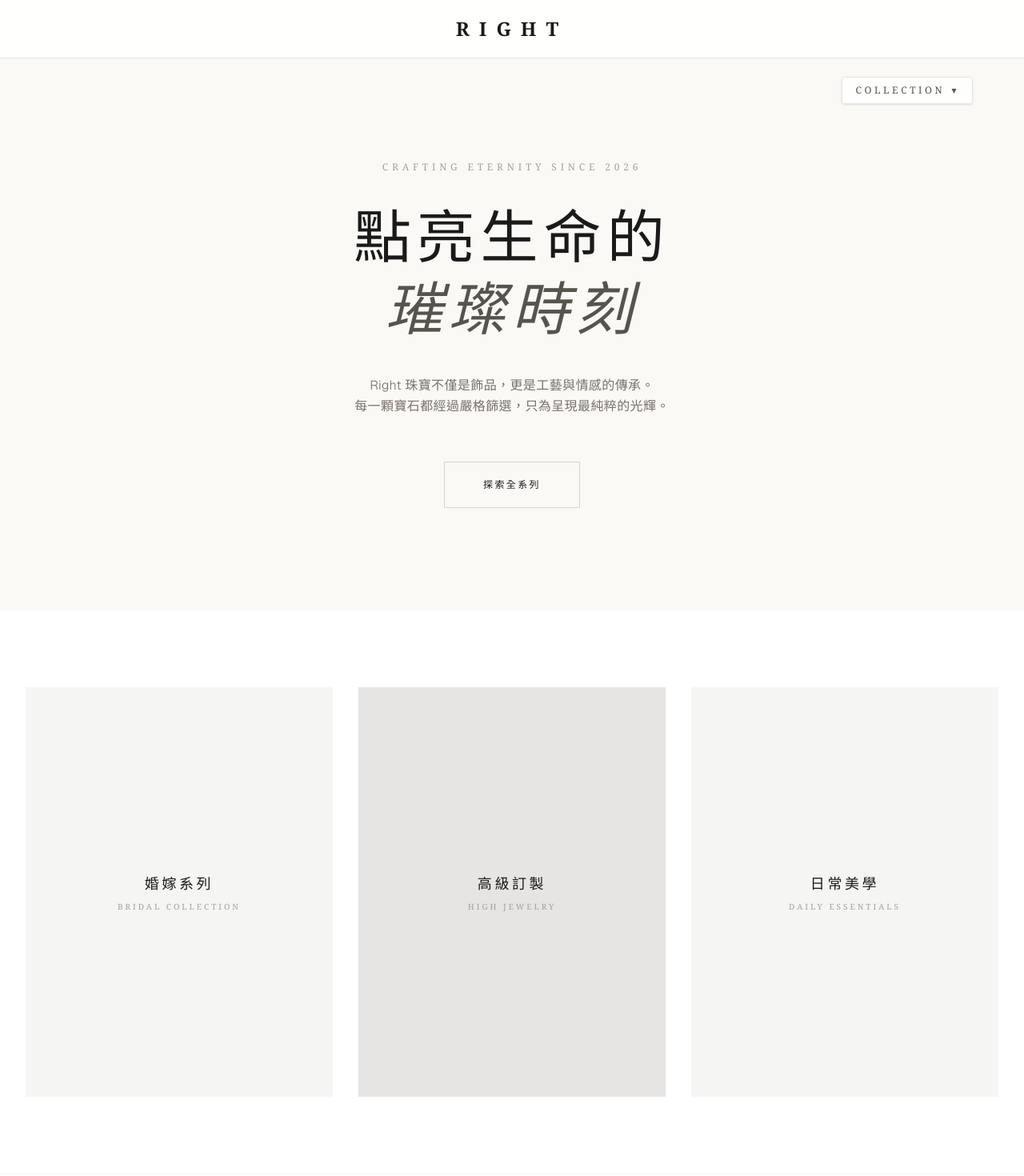
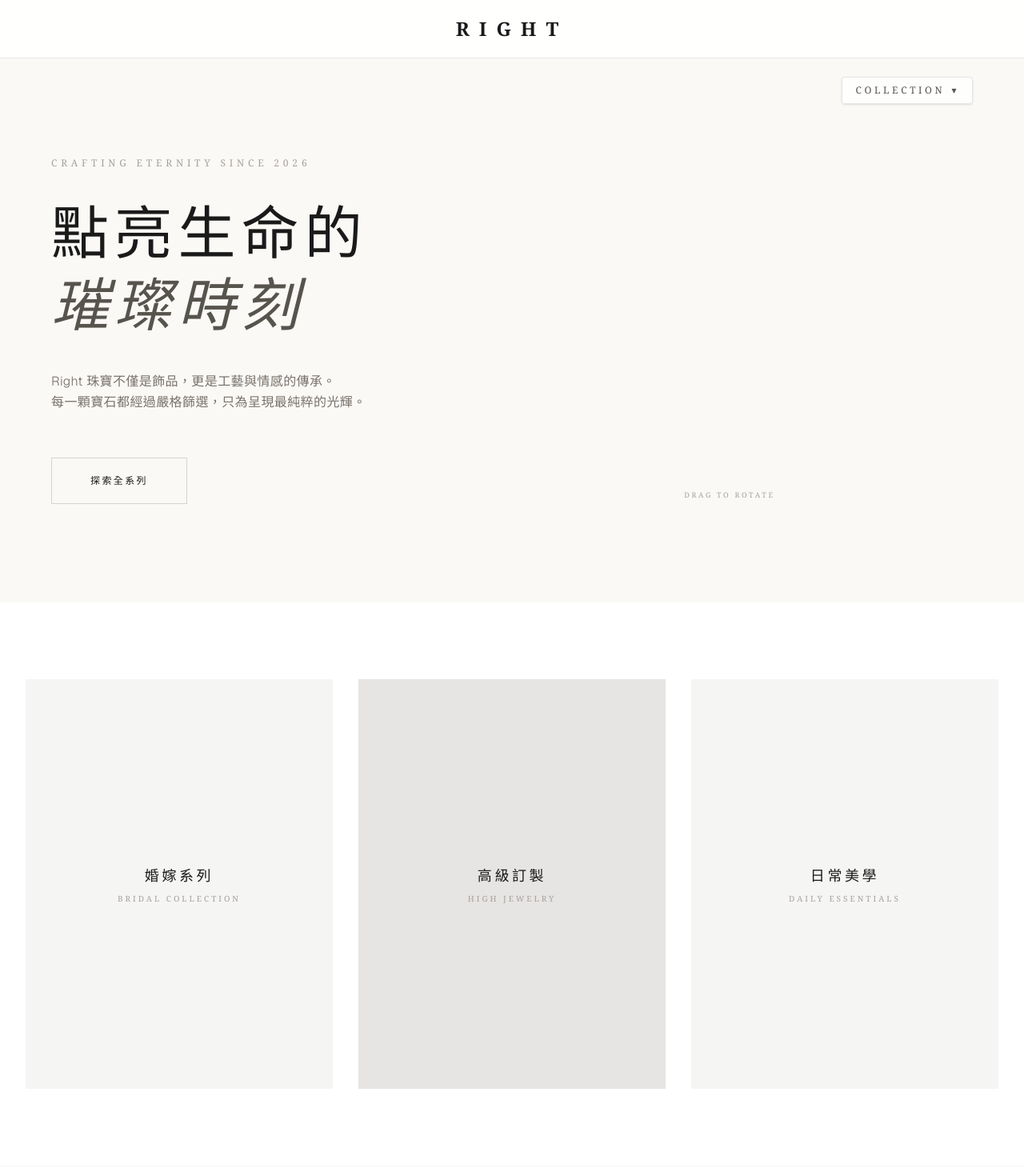
Before and after one commit to Icezealots/nextjs-boilerplate, a Next.js app: page / in a window 1280 px wide. Shown: the top 1470 px of the page at 80% size. Built offline with nearby package versions, Linux system fonts and the light colour scheme; no server answers.

Commit message:
Add files via upload

```diff
--- a/app/page.tsx
+++ b/app/page.tsx
@@ -2,6 +2,10 @@
 
 import React, { useState } from 'react';
 import Link from 'next/link';
+import dynamic from 'next/dynamic';
+
+// dynamic import 避免 SSR 問題（Three.js 需要 browser 環境）
+const JewelViewer = dynamic(() => import('@/components/JewelViewer'), { ssr: false });
 
 export default function Home() {
   const [isMenuOpen, setIsMenuOpen] = useState(false);
@@ -15,9 +19,8 @@ export default function Home() {
         </div>
       </nav>
 
-      {/* Hero Section */}
-      <main className="relative flex flex-col items-center justify-center px-8 py-32 text-center min-h-[70vh]">
-
+      {/* Hero Section — 改為左右分割 */}
+      <main className="relative flex flex-col md:flex-row items-center justify-center px-8 md:px-16 py-16 md:py-0 min-h-[85vh] gap-8">
 
         {/* --- 浮動式 COLLECTION 下拉選單 --- */}
         <div className="fixed top-24 right-8 md:right-16 z-[60]">
@@ -28,48 +31,29 @@ export default function Home() {
               className="bg-white/80 backdrop-blur-md border border-stone-200 px-4 py-2 rounded-sm text-[10px] md:text-xs tracking-[0.3em] font-light text-stone-600 hover:text-stone-900 transition-all uppercase flex items-center gap-2 shadow-sm"
             >
               COLLECTION
-              <span className={`transition-transform duration-300 ${isMenuOpen ? 'rotate-180' : ''}`}>
-                ▾
-              </span>
+              <span className={`transition-transform duration-300 ${isMenuOpen ? 'rotate-180' : ''}`}>▾</span>
             </button>
 
-            {/* 下拉選單內容 */}
             {isMenuOpen && (
               <div
                 onMouseLeave={() => setIsMenuOpen(false)}
                 className="absolute right-0 mt-2 w-52 bg-white border border-stone-100 shadow-2xl py-4 z-[70] text-left"
               >
-                <Link
-                  href="/collections/diamond"
-                  onClick={() => setIsMenuOpen(false)} // 點擊後自動關閉選單
-                  className="block px-6 py-3 text-[10px] tracking-[0.2em] text-stone-500 hover:bg-stone-50 hover:text-stone-900 uppercase"
-                >
+                <Link href="/collections/diamond" onClick={() => setIsMenuOpen(false)}
+                  className="block px-6 py-3 text-[10px] tracking-[0.2em] text-stone-500 hover:bg-stone-50 hover:text-stone-900 uppercase">
                   經典鑽石系列 Bridal
                 </Link>
-
-                <Link
-                  href="/collections/luxury"
-                  onClick={() => setIsMenuOpen(false)}
-                  className="block px-6 py-3 text-[10px] tracking-[0.2em] text-stone-500 hover:bg-stone-50 hover:text-stone-900 uppercase"
-                >
+                <Link href="/collections/luxury" onClick={() => setIsMenuOpen(false)}
+                  className="block px-6 py-3 text-[10px] tracking-[0.2em] text-stone-500 hover:bg-stone-50 hover:text-stone-900 uppercase">
                   極致奢華系列 High Jewelry
                 </Link>
-
-                <Link
-                  href="/collections/pearl"
-                  onClick={() => setIsMenuOpen(false)}
-                  className="block px-6 py-3 text-[10px] tracking-[0.2em] text-stone-500 hover:bg-stone-50 hover:text-stone-900 uppercase"
-                >
+                <Link href="/collections/pearl" onClick={() => setIsMenuOpen(false)}
+                  className="block px-6 py-3 text-[10px] tracking-[0.2em] text-stone-500 hover:bg-stone-50 hover:text-stone-900 uppercase">
                   珍珠美學系列 Daily
                 </Link>
-
                 <div className="border-t border-stone-100 my-2"></div>
-
-                <Link
-                  href="/collections/gemstone"
-                  onClick={() => setIsMenuOpen(false)}
-                  className="block px-6 py-3 text-[10px] tracking-[0.2em] text-stone-800 font-bold hover:bg-stone-50 uppercase text-center"
-                >
+                <Link href="/collections/gemstone" onClick={() => setIsMenuOpen(false)}
+                  className="block px-6 py-3 text-[10px] tracking-[0.2em] text-stone-800 font-bold hover:bg-stone-50 uppercase text-center">
                   有色寶石系列
                 </Link>
               </div>
@@ -78,9 +62,12 @@ export default function Home() {
         </div>
         {/* --- 下拉選單結束 --- */}
 
-
-        <div className="mb-8 tracking-[0.4em] text-xs text-stone-400 uppercase">Crafting Eternity Since 2026</div>
-        <h1 className="mb-10 text-5xl md:text-7xl font-light tracking-widest leading-tight">
+        {/* 左側：文字 */}
+        <div className="flex-1 flex flex-col items-center md:items-start text-center md:text-left max-w-lg">
+          <div className="mb-8 tracking-[0.4em] text-xs text-stone-400 uppercase">
+            Crafting Eternity Since 2026
+          </div>
+          <h1 className="mb-10 text-5xl md:text-6xl lg:text-7xl font-light tracking-widest leading-tight">
             點亮生命的<br />
             <span className="italic text-stone-600">璀璨時刻</span>
           </h1>
@@ -89,43 +76,41 @@ export default function Home() {
             每一顆寶石都經過嚴格篩選，只為呈現最純粹的光輝。
           </p>
           <div className="flex flex-col gap-6 sm:flex-row font-sans uppercase tracking-[0.2em] text-xs">
-
-          {/*
-          <button className="bg-[#1a1a1a] px-12 py-5 text-white hover:bg-stone-800 transition-all duration-500">
-            預約專屬鑑賞
-          </button>
-          */}
-
-          {/* 修改這裡：Link到collection頁面 */}
-          <Link href="/collections" className="border border-stone-300 px-12 py-5 hover:bg-white transition-all duration-500 inline-block text-center cursor-pointer">
+            <Link href="/collections"
+              className="border border-stone-300 px-12 py-5 hover:bg-white transition-all duration-500 inline-block text-center cursor-pointer">
               探索全系列
             </Link>
           </div>
+        </div>
+
+        {/* 右側：3D 戒指 */}
+        <div className="flex-1 flex items-center justify-center w-full">
+          <div className="w-full max-w-sm md:max-w-md aspect-square">
+            <JewelViewer />
+          </div>
+        </div>
+
       </main>
 
       {/* 展示區塊 */}
       <section className="py-24 px-8 bg-white">
         <div className="max-w-7xl mx-auto">
-          <div className="grid grid-cols-1 md:grid-cols-3 lg:grid-cols-3 gap-8">
-
-            {/* 1. 婚嫁系列 -> 對應 diamond */}
-            <Link href="/collections/diamond" className="group aspect-[3/4] bg-stone-100 flex flex-col items-center justify-center p-8 transition-all hover:bg-stone-200">
+          <div className="grid grid-cols-1 md:grid-cols-3 gap-8">
+            <Link href="/collections/diamond"
+              className="group aspect-[3/4] bg-stone-100 flex flex-col items-center justify-center p-8 transition-all hover:bg-stone-200">
               <div className="text-lg tracking-[0.2em] mb-2 group-hover:scale-110 transition-transform duration-700">婚嫁系列</div>
               <div className="text-[10px] tracking-[0.3em] text-stone-400 uppercase">Bridal Collection</div>
             </Link>
-
-            {/* 2. 高級訂製 -> 對應 luxury */}
-            <Link href="/collections/luxury" className="group aspect-[3/4] bg-stone-200 flex flex-col items-center justify-center p-8 transition-all hover:bg-stone-300">
+            <Link href="/collections/luxury"
+              className="group aspect-[3/4] bg-stone-200 flex flex-col items-center justify-center p-8 transition-all hover:bg-stone-300">
               <div className="text-lg tracking-[0.2em] mb-2 group-hover:scale-110 transition-transform duration-700">高級訂製</div>
               <div className="text-[10px] tracking-[0.3em] text-stone-400 uppercase">High Jewelry</div>
             </Link>
-
-            {/* 3. 日常美學 -> 對應 pearl */}
-            <Link href="/collections/pearl" className="group aspect-[3/4] bg-stone-100 flex flex-col items-center justify-center p-8 transition-all hover:bg-stone-200">
+            <Link href="/collections/pearl"
+              className="group aspect-[3/4] bg-stone-100 flex flex-col items-center justify-center p-8 transition-all hover:bg-stone-200">
               <div className="text-lg tracking-[0.2em] mb-2 group-hover:scale-110 transition-transform duration-700">日常美學</div>
               <div className="text-[10px] tracking-[0.3em] text-stone-400 uppercase">Daily Essentials</div>
             </Link>
-
           </div>
         </div>
       </section>
```
Lines whose indentation alone changed are shown as unchanged.
